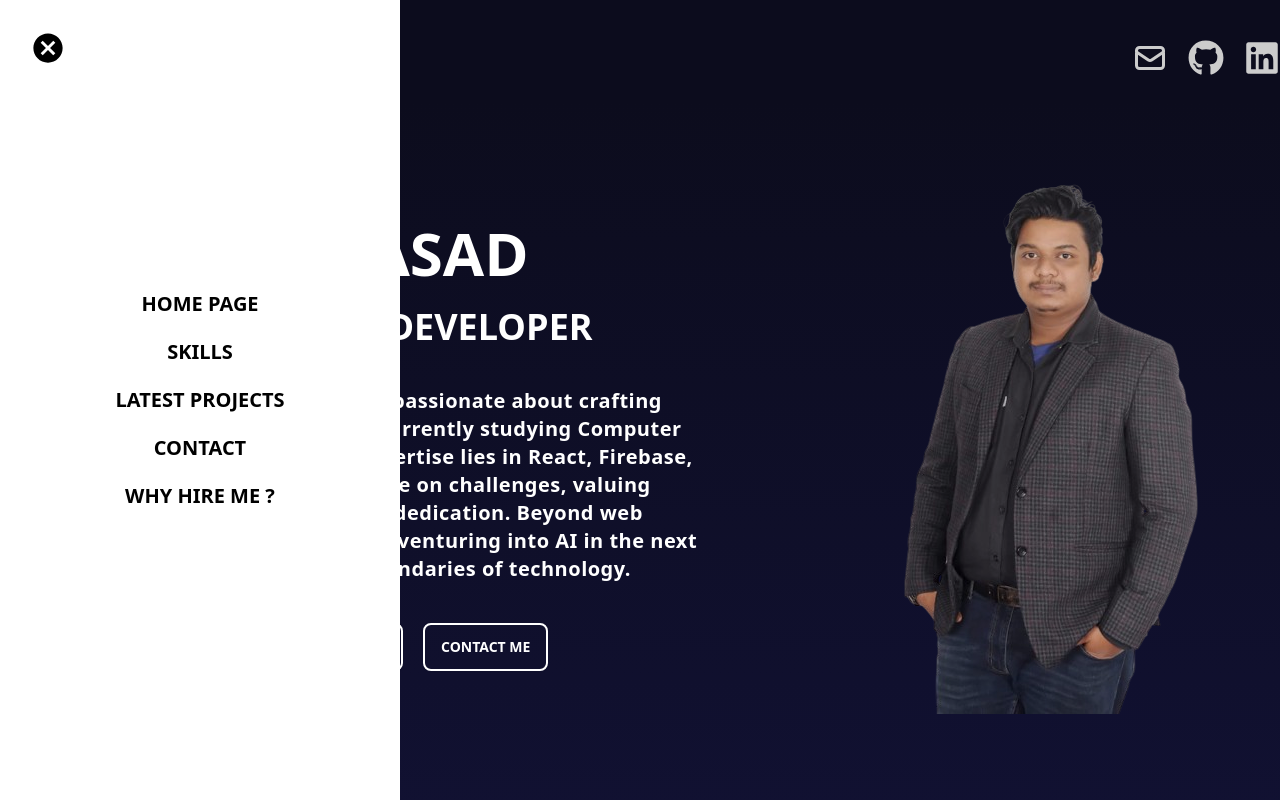
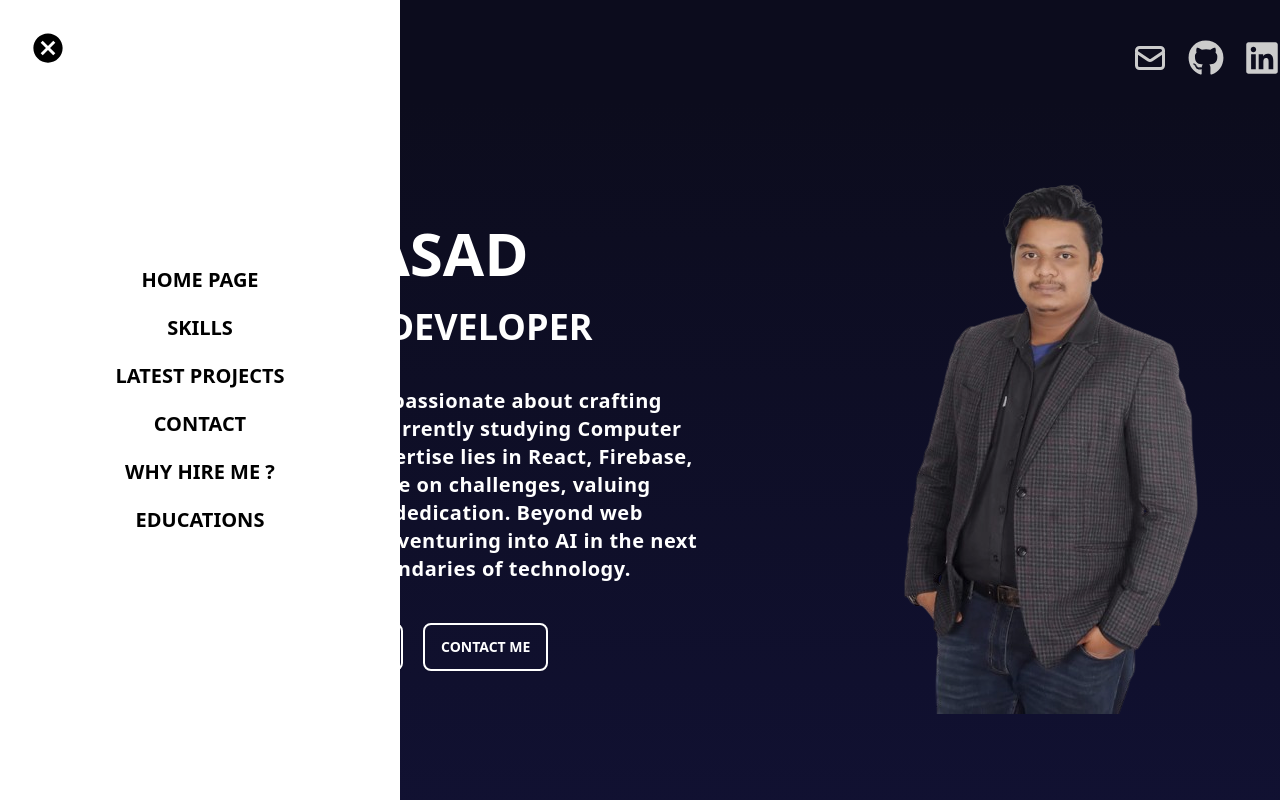
Before and after one commit to alviasad0/alvi-asad-portfolio, a React (Vite) app: page / in a window 1280 px wide. Both pictures are taken after a click on the button 48 px from the left and 48 px from the top of the page. Shown: the top 800 px of the page. Built offline with nearby package versions, Linux system fonts and the light colour scheme.

Commit message:
added the education section and completed it

```diff
--- a/src/App.jsx
+++ b/src/App.jsx
@@ -1,6 +1,7 @@
 
 
 import Contact from "./Components/Contact/Contact";
+import Educations from "./Components/Educations/Educations";
 import Hero from "./Components/Hero/Hero";
 import LatestProjects from "./Components/LatestProjects/LatestProjects";
 import Navbar from "./Components/Navbar/Navbar";
@@ -32,6 +33,9 @@ function App() {
         <section id="whyChooseMe" className="h-screen snap-center">
           <WhyHireMe></WhyHireMe>
         </section>
+        <section id="education" className="h-screen snap-center">
+          <Educations></Educations>
+        </section>
       </div>
     </>
   );
--- /dev/null
+++ b/src/Components/Educations/Educations.jsx
@@ -0,0 +1,55 @@
+import { motion } from "framer-motion";
+
+const variants = {
+  initial: {
+    x: -400,
+    y: 100,
+    opacity: 0,
+  },
+  animate: {
+    x: 0,
+    opacity: 1,
+    y: 0,
+    transition: {
+      duration: 1,
+      staggerChildren: 0.1,
+    },
+  },
+};
+const Educations = () => {
+  return (
+    <motion.div
+      variants={variants}
+      initial="initial"
+      whileInView="animate"
+      className="max-w-screen-xl mx-auto  h-full"
+    >
+      <motion.div>
+        <motion.h1 className="text-center text-5xl pb-5 font-bold text-white pt-10">
+          Educational Qualifications{" "}
+        </motion.h1>
+      </motion.div>
+      <motion.div className="flex flex-col md:flex-row gap-20 pt-20 justify-center items-center">
+        <motion.img
+          src="/src/assets/UIU.jpg"
+          className="mx-auto h-[400px] w-[350px] md:w-[600px]  rounded-s-3xl mt-10"
+          alt=""
+        />
+
+        <motion.div>
+          <motion.p className=" text-5xl font-bold ">
+            United International University (UIU)
+          </motion.p>
+          <motion.p className=" text-2xl pt-10 font-bold ">
+            Bachelor's Degree in Computer Science and Engineering (CSE)
+          </motion.p>
+          <motion.p className="pt-5 text-xl font-semibold ">
+            Enrolled: 2023 - Present
+          </motion.p>
+        </motion.div>
+      </motion.div>
+    </motion.div>
+  );
+};
+
+export default Educations;
--- a/src/Components/SideBar/Components/Links.jsx
+++ b/src/Components/SideBar/Components/Links.jsx
@@ -74,6 +74,15 @@ const Links = ({setOpen}) => {
         >
           Why Hire Me ?
         </motion.a>
+        <motion.a
+          variants={linkVariants}
+          whileHover={{ scale: 1.2 }}
+          whileTap={{ scale: 0.95 }}
+          className={"text-xl font-bold uppercase"}
+          href={"#education"}
+        >
+          Educations
+        </motion.a>
       </>
     );
 
```
